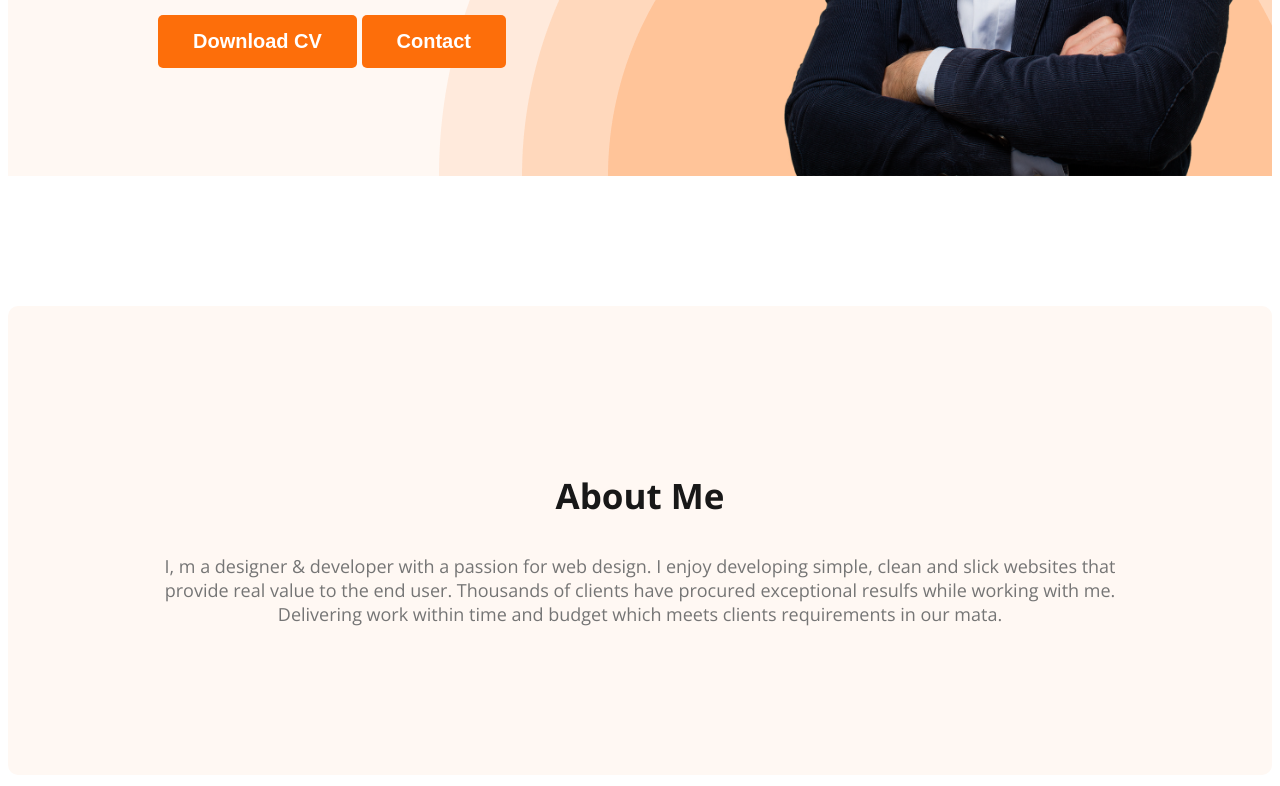
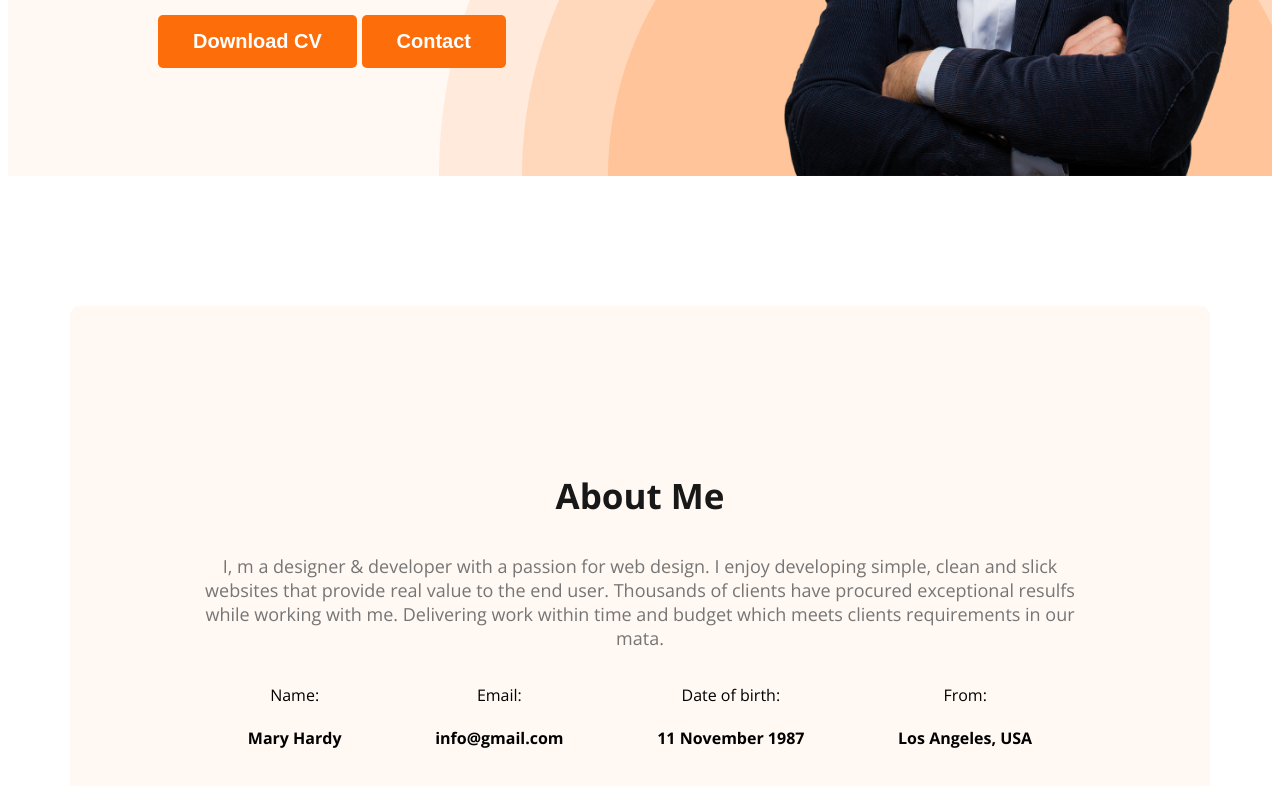
Before and after one commit to Mahamudurkhan10/developer-porttfolio, a plain HTML site: page index.html in a window 1280 px wide. Shown: the part 613-1399 px from the top of the page. Drawn offline with nearby package versions, Linux system fonts and the light colour scheme.

Commit message:
code sending

```diff
--- a/index.html
+++ b/index.html
@@ -42,6 +42,25 @@
             <section class="about">
                 <h3 class="section-title">About Me</h3>
                 <p class="section-description">I, m a designer & developer with a passion for web design. I enjoy developing simple, clean and slick websites that provide real value to the end user. Thousands of clients have procured exceptional resulfs while working with me. Delivering work within time and budget which meets clients requirements in our mata.</p>
+                <div class="about-info-conteinar">
+                    <div class="about-info">
+                        <p class="info-titile">Name: </p>
+                        <h4 class="info-description">Mary Hardy</h4>
+                    </div>
+                    <div class="about-info">
+                        <p class="info-titile">Email: </p>
+                        <h4 class="info-description">info@gmail.com</h4>
+                    </div>
+                    <div class="about-info">
+                        <p class="info-titile">Date of birth: </p>
+                        <h4 class="info-description">11 November 1987</h4>
+                    </div>
+                    <div class="about-info">
+                        <p class="info-titile">From: </p>
+                        <h4 class="info-description">Los Angeles, USA</h4>
+                    </div>
+                </div>
+
             </section>
 
 
--- a/styles/portfolio.css
+++ b/styles/portfolio.css
@@ -116,6 +116,10 @@ nav a {
 }
 
 /* main section styles */
+main{
+    max-width: 1140px;
+    margin: 0px auto ;
+}
 
 /* about section styles */
 .about {
@@ -123,4 +127,23 @@ nav a {
     border-radius: 10px;
     background: #FFF8F3;
     margin: 130px 0px;
+
 }
+.about-info-conteinar{
+    display: flex;
+    justify-content: space-around;
+}
+.about-info{
+    text-align: center;
+
+}
+ .about-title{
+    font-size: 20px;
+    font-weight: 400;
+     color: #757575;
+}
+.about-descripton{
+    font-size: 20px;
+    font-weight: 700;
+    color: #474747;
+}
```
